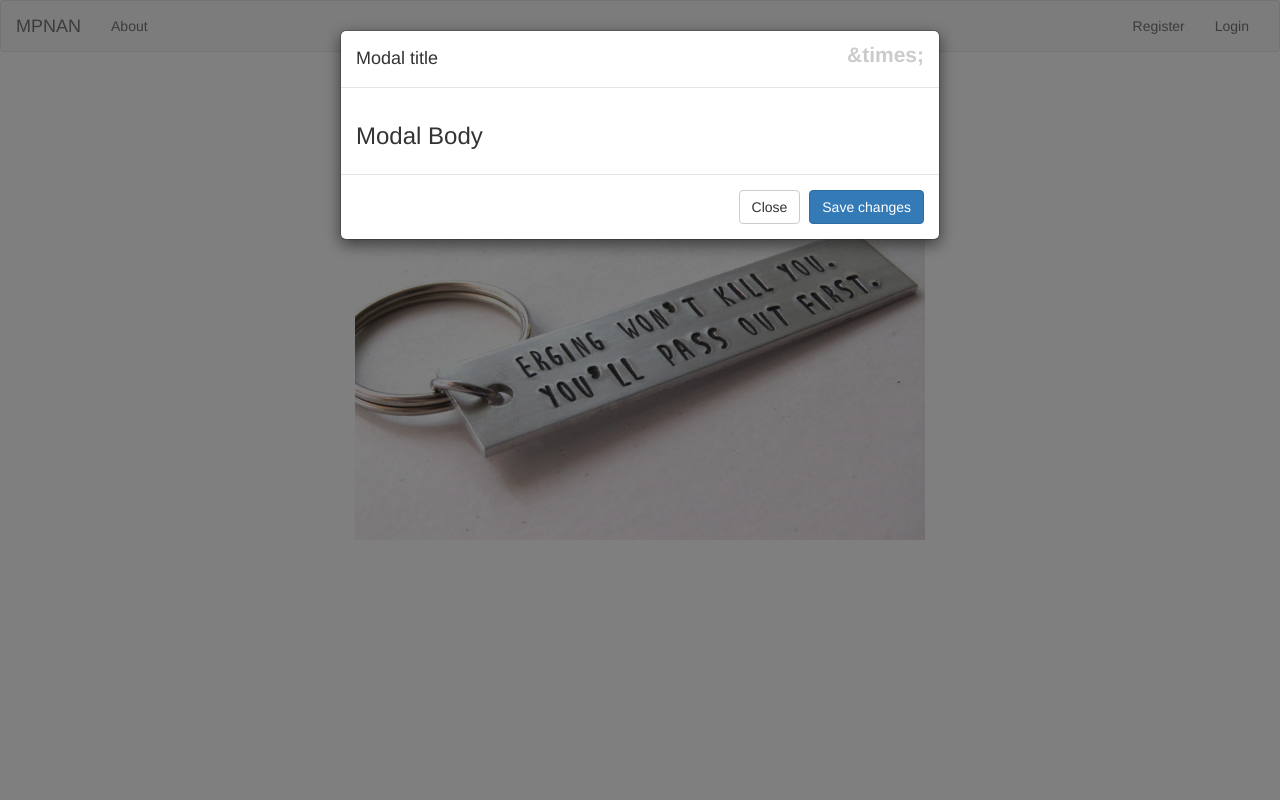
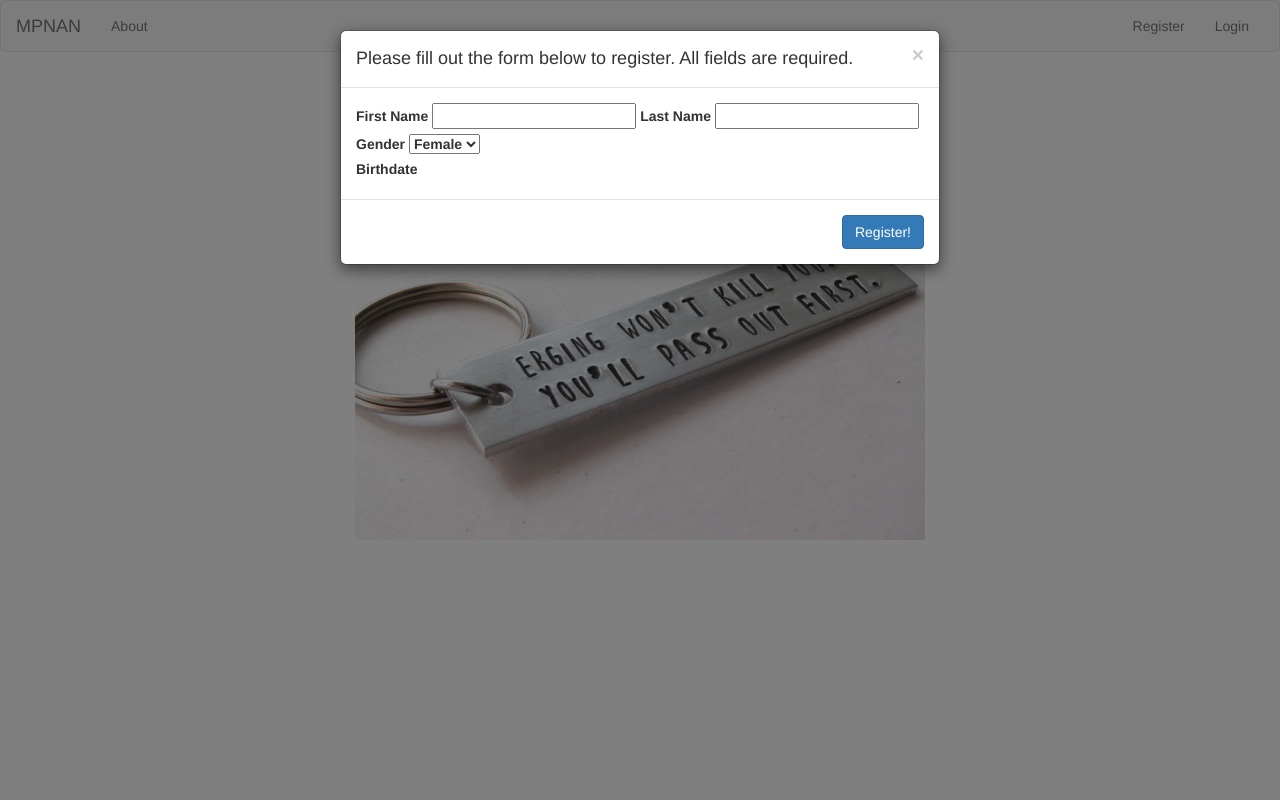
Before and after one commit to lobsterkatie/ErgLog, a Flask app: page / in a window 1280 px wide, after a click on "Register". Run offline with Flask 2, Linux system fonts and the light colour scheme; some libraries are stand-ins or nearby versions.

Commit message:
form started on registration modal

```diff
--- a/templates/base.html
+++ b/templates/base.html
@@ -45,15 +45,35 @@
             <div class="modal-dialog">
                 <div class="modal-content">
                     <div class="modal-header">
-                        <button type="button" class="close" data-dismiss="modal" aria-hidden="true">&amp;times;</button>
-                        <h4 class="modal-title" id="myModalLabel">Modal title</h4>
+                        <button type="button" class="close" data-dismiss="modal" aria-hidden="true">&times;</button>
+                        <h4 class="modal-title" id="myModalLabel">Please fill out the form below to register. All fields are required.</h4>
                     </div>
                     <div class="modal-body">
-                        <h3>Modal Body</h3>
+                        <form>
+                            <label> First Name
+                                <input type="text" name="firstname" required>
+                            </label>
+                            <label> Last Name
+                                <input type="text" name="lastname" required>
+                            </label>
+                            <br>
+                            <label> Gender
+                                <select>
+                                    <option value="F">Female</option>
+                                    <option value="M">Male</option>
+                                    <option value="Other">Other</option>
+                                </select>
+                            </label>
+                            <br>
+                            <label> Birthdate
+                            </label>
+                        </form>
                     </div>
                     <div class="modal-footer">
-                        <button type="button" class="btn btn-default" data-dismiss="modal">Close</button>
-                        <button type="button" class="btn btn-primary">Save changes</button>
+                        <!-- <button type="button" class="btn btn-default" data-dismiss="modal">
+                            Cancel
+                        </button> -->
+                        <button type="button" class="btn btn-primary">Register!</button>
                     </div>
                 </div>
             </div>
```
